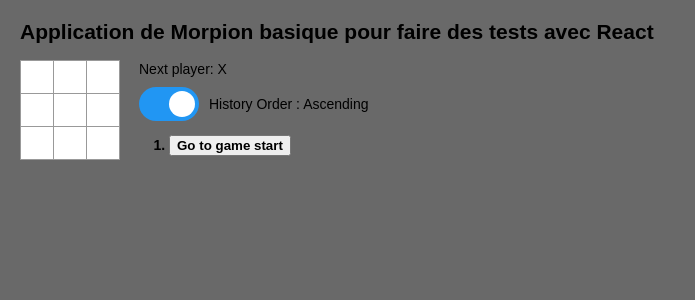
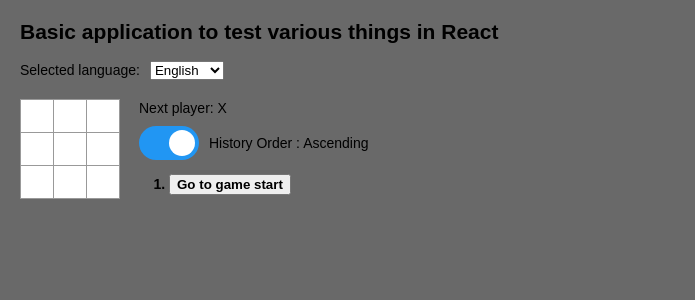
Before and after one commit to RudolfFrederiksen/react_test, a React (Create React App) app: page / in a window 1280 px wide. Shown: the top 300 px of the page, without its empty margins (0-695 px from the left). Built offline with nearby package versions, Linux system fonts and the light colour scheme.

Commit message:
add lang selection add automatic lang detection add translations

```diff
--- a/package.json
+++ b/package.json
@@ -12,6 +12,7 @@
     "@types/react-dom": "^17.0.9",
     "classnames": "^2.3.1",
     "i18next": "^21.0.1",
+    "i18next-browser-languagedetector": "^6.1.2",
     "prettier": "^2.4.0",
     "react": "^17.0.2",
     "react-dom": "^17.0.2",
--- a/src/components/game/game/Game.tsx
+++ b/src/components/game/game/Game.tsx
@@ -4,6 +4,7 @@ import { Board } from "../board/Board";
 import "./Game.scss";
 import Toggle from "../../shared/toggle/Toggle";
 import { WithTranslation, withTranslation } from "react-i18next";
+import LangSelector from "../../shared/LangSelector/LangSelector";
 
 interface GameState {
     history: Array<HistoryState>;
@@ -125,16 +126,20 @@ class Game extends React.Component<GameProps, GameState> {
     }
 
     render() {
+        const t = this.props.t;
+
         const latestSquare = this.state.history[this.state.currentStep].squares,
             winner = this.state.winner,
             status = winner
-                ? "Winner: " + winner
+                ? t("GAME.WINNER") + winner // todo: fix winner name
                 : this.state.history.length === 10 && !winner
-                ? "Draw"
-                : "Next player: " + (this.state.xIsNext ? "X" : "O");
+                ? t("GAME.DRAW")
+                : t("GAME.NEXT") + (this.state.xIsNext ? " X" : " O");
         return (
             <div>
-                <h2>{this.props.t("GAME.TITLE")}</h2>
+                <h2>{t("GAME.TITLE")}</h2>
+                <LangSelector />
+
                 <div className="game">
                     <div className="game-board">
                         <Board squares={latestSquare} winner={winner} onClick={(idx) => this.handleClick(idx)} />
--- /dev/null
+++ b/src/components/shared/LangSelector/LangSelector.scss
@@ -0,0 +1,7 @@
+.LangSelector {
+    margin-bottom: 20px;
+
+    & > span {
+        margin-right: 10px;
+    }
+}
--- /dev/null
+++ b/src/components/shared/LangSelector/LangSelector.tsx
@@ -0,0 +1,45 @@
+import React, { useState } from "react";
+import "./LangSelector.scss";
+import { useTranslation } from "react-i18next";
+
+const LangSelector = () => {
+    const { t, i18n } = useTranslation();
+    const [lang] = useState(i18n.language);
+
+    const sortLangOptions = () => {
+        const langs: Array<{ val: string; label: string }> = [
+            {
+                val: "en",
+                label: t("LANG.EN"),
+            },
+            {
+                val: "fr",
+                label: t("LANG.FR"),
+            },
+        ];
+
+        langs.sort((a, b) => a.label.localeCompare(b.label));
+
+        return langs.map((lang) => (
+            <option key={`lang_${lang.val}`} value={lang.val}>
+                {lang.label}
+            </option>
+        ));
+    };
+
+    const onLangChange = (event: React.ChangeEvent<HTMLSelectElement>) => {
+        i18n.changeLanguage(event.target.value);
+    };
+
+    return (
+        <div className="LangSelector">
+            <span>{t("LANG.TITLE")}</span>
+
+            <select name="language" id="langSelector" onChange={onLangChange} defaultValue={lang}>
+                {sortLangOptions()}
+            </select>
+        </div>
+    );
+};
+
+export default LangSelector;
--- a/src/i18n/en.json
+++ b/src/i18n/en.json
@@ -1,6 +1,14 @@
 {
+    "LANG": {
+        "TITLE": "Selected language:",
+        "FR": "Français",
+        "EN": "English"
+    },
     "PAGE_TITLE": "Tic Tac Toe test app",
     "GAME": {
-        "TITLE": "Basic game app to test various things in React"
+        "TITLE": "Basic application to test various things in React",
+        "WINNER": "Winner:",
+        "DRAW": "Draw",
+        "NEXT": "Next player:"
     }
 }
--- a/src/i18n/fr.json
+++ b/src/i18n/fr.json
@@ -1,6 +1,14 @@
 {
+    "LANG": {
+        "TITLE": "Language sélectionné :",
+        "FR": "Français",
+        "EN": "English"
+    },
     "PAGE_TITLE": "Application de test Morpion",
     "GAME": {
-        "TITLE": "Application de Morpion basique pour faire des tests avec React"
+        "TITLE": "Application basique pour faire des tests avec React",
+        "WINNER": "Gagnant :",
+        "DRAW": "Partie nulle",
+        "NEXT": "Prochain joueur :"
     }
 }
--- a/src/index.tsx
+++ b/src/index.tsx
@@ -3,6 +3,7 @@ import ReactDOM from "react-dom";
 
 import i18n from "i18next";
 import { initReactI18next } from "react-i18next";
+import detector from "i18next-browser-languagedetector";
 
 import enTrans from "./i18n/en.json";
 import frTrans from "./i18n/fr.json";
@@ -10,11 +11,9 @@ import frTrans from "./i18n/fr.json";
 import "./index.scss";
 import Game from "./components/game/game/Game";
 
-i18n.use(initReactI18next) // passes i18n down to react-i18next
+i18n.use(detector)
+    .use(initReactI18next) // passes i18n down to react-i18next
     .init({
-        // the translations
-        // (tip move them in a JSON file and import them,
-        // or even better, manage them via a UI: https://react.i18next.com/guides/multiple-translation-files#manage-your-translations-with-a-management-gui)
         resources: {
             en: {
                 translation: enTrans,
@@ -23,7 +22,7 @@ i18n.use(initReactI18next) // passes i18n down to react-i18next
                 translation: frTrans,
             },
         },
-        lng: "fr", // if you're using a language detector, do not define the lng option
+        // lng: "fr", // if you're using a language detector, do not define the lng option
         fallbackLng: "en",
 
         interpolation: {
```
Also changed, not shown: 1 other file (tests, documents, lock files or other folders).
